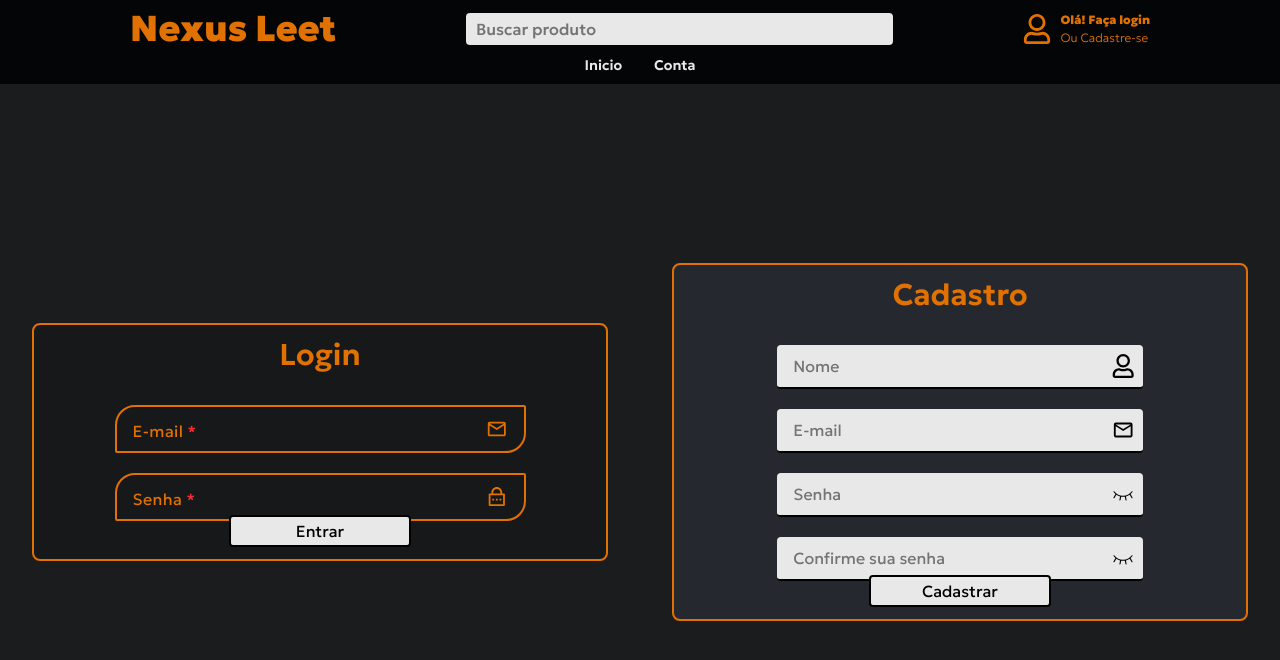
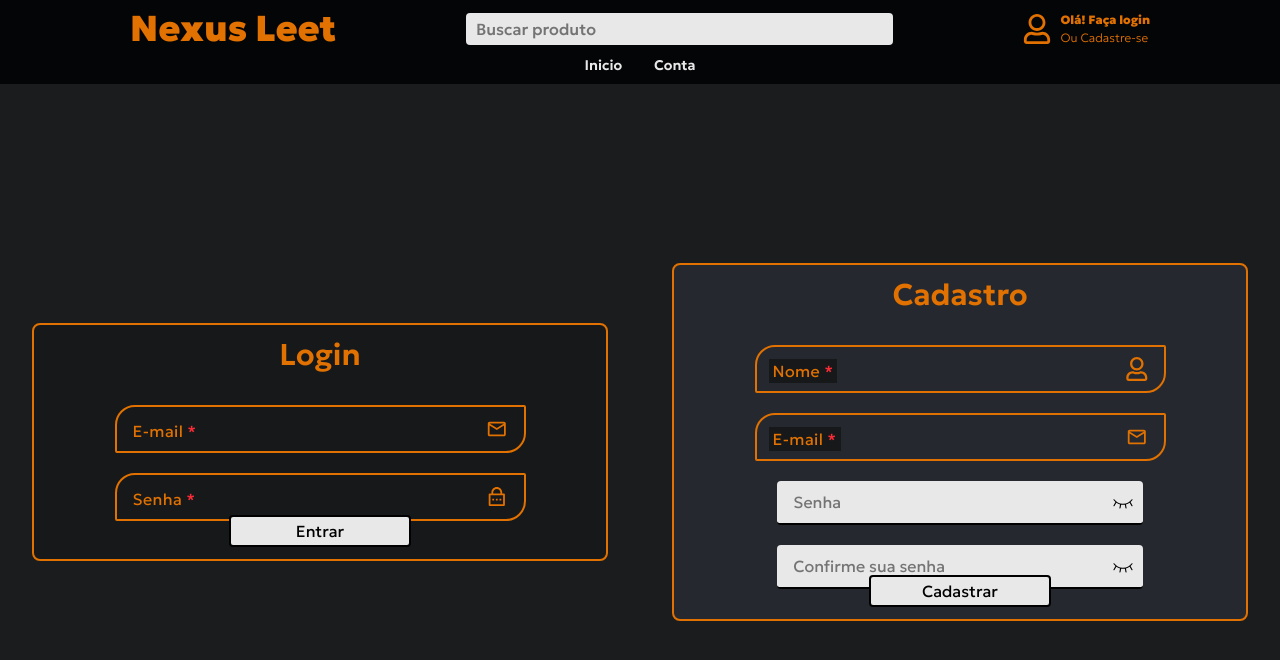
Before and after one commit to gustavocarvalho-ra/NextJs-NexusLeet, a Next.js app: page /my-account in a window 1280 px wide. Shown: the top 660 px of the page. Built offline with nearby package versions, Linux system fonts and the light colour scheme; no server answers.

Commit message:
feat: replace DivInputIcon with InputAt for name and email fields

```diff
--- a/src/app/components/login/RegisterForm.tsx
+++ b/src/app/components/login/RegisterForm.tsx
@@ -4,12 +4,12 @@ import { useState } from "react"
 import { useRouter } from "next/navigation"
 import { signIn } from 'next-auth/react';
 import { Input } from "../ui/Input";
-import { DivInputIcon } from "../ui/DivInputIcon";
 import { FaRegUser } from "react-icons/fa";
 import { MdOutlineMail } from "react-icons/md";
 import { PiEye } from "react-icons/pi";
 import { PiEyeClosedLight } from "react-icons/pi";
 import { Button } from "../ui/ButtonForm";
+import { InputAt } from "../ui/inputAnim";
 
 
 export default function RegisterForm() {
@@ -61,20 +61,20 @@ export default function RegisterForm() {
         <h1 className="flex justify-center text-(--text-amber) text-3xl font-semibold cursor-default">Cadastro</h1>
         <div className="h-full w-full">
           <form onSubmit={handleSubmit} className="gap-5 flex flex-col items-center h-full justify-items-start pt-8 relative">
-            <DivInputIcon
-              id="name"
-              type={"text"}
-              placeholder="Nome"
+            <InputAt
               required
+              className="w-3/4"
+              type="text"
+              label="Nome"
               value={form.name}
               onChange={(e) => setForm({...form, name: e.target.value})}
               icon={FaRegUser}
               />
-            <DivInputIcon
-              id="email"
+            <InputAt
+              required
+              className="w-3/4"
+              label="E-mail"
               type="email"
-              placeholder="E-mail"
-              required
               value={form.email}
               onChange={(e) => setForm({...form, email: e.target.value})}
               icon={MdOutlineMail}
```
